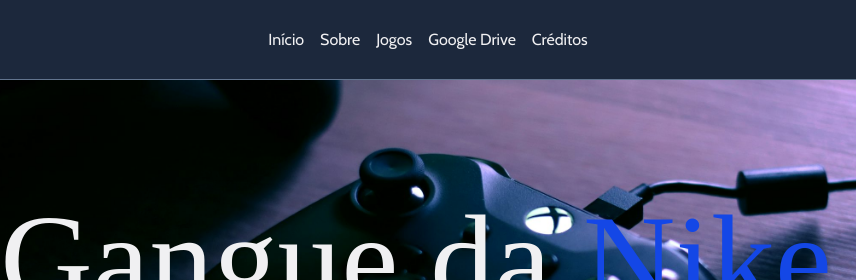
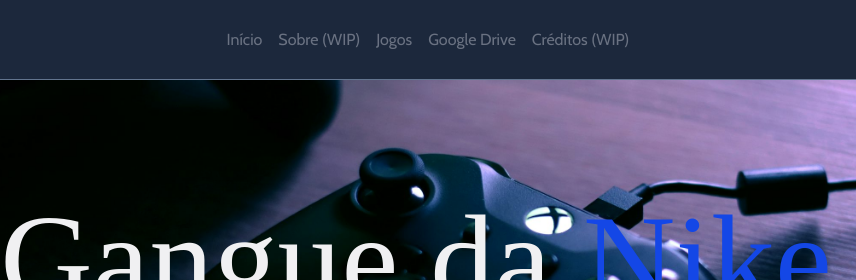
Before and after one commit to FelipePresente/Gangue-da-Nike, a plain HTML site: page index.html in a window 1280 px wide. Shown: the top 280 px of the page, 224-1080 px from the left. Drawn offline with nearby package versions, Linux system fonts and the light colour scheme; a web font is replaced by a local one.

Commit message:
Header alterado

```diff
--- a/index.html
+++ b/index.html
@@ -28,11 +28,11 @@
 
         <nav class="max-sm:hidden text-[#f0f0f2]">
             <ul class="flex gap-4">
-                <li><a href="index.html">Início</a></li>
-                <li><a href="sobre.html">Sobre</a></li>
-                <li><a href="jogos.html">Jogos</a></li>
-                <li><a href="https://drive.google.com">Google Drive</a></li>
-                <li><a href="creditos.html">Créditos</a></li>
+                <li class ="text-gray-500 hover:text-[#f0f0f2] transition"><a href="index.html">Início</a></li>
+                <li class ="text-gray-500 hover:text-[#f0f0f2] transition"><a href="#">Sobre (WIP)</a></li>
+                <li class ="text-gray-500 hover:text-[#f0f0f2] transition"><a href="jogos.html">Jogos</a></li>
+                <li class ="text-gray-500 hover:text-[#f0f0f2] transition"><a href="https://drive.google.com">Google Drive</a></li>
+                <li class ="text-gray-500 hover:text-[#f0f0f2] transition"><a href="#">Créditos (WIP)</a></li>
             </ul>
         </nav>
 
@@ -40,7 +40,7 @@
             <a href=""><img src="img/moon.svg" alt="noite" class="max-w-9 p-1 hover:bg-slate-900 rounded-full"></a>
         </div>
 
-        <a href="" class="sm:hidden"><img src="img/list.svg" alt="menu"></a>
+        <img src="img/list.svg" alt="menu" class ="sm:hidden cursor-pointer">
 
     </header>
 
```
Also changed, not shown: jogos.html (+6 -6 lines).
